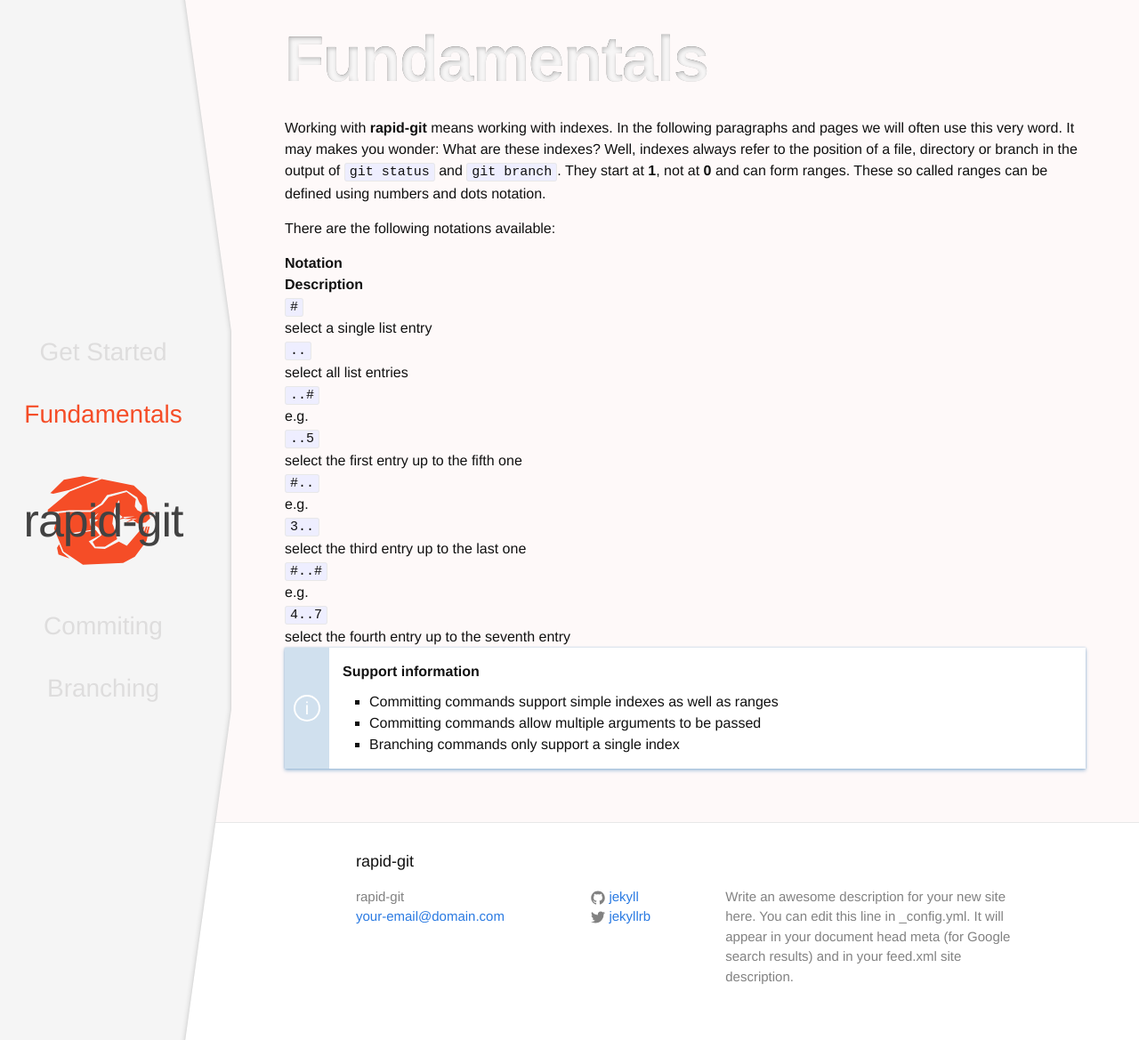
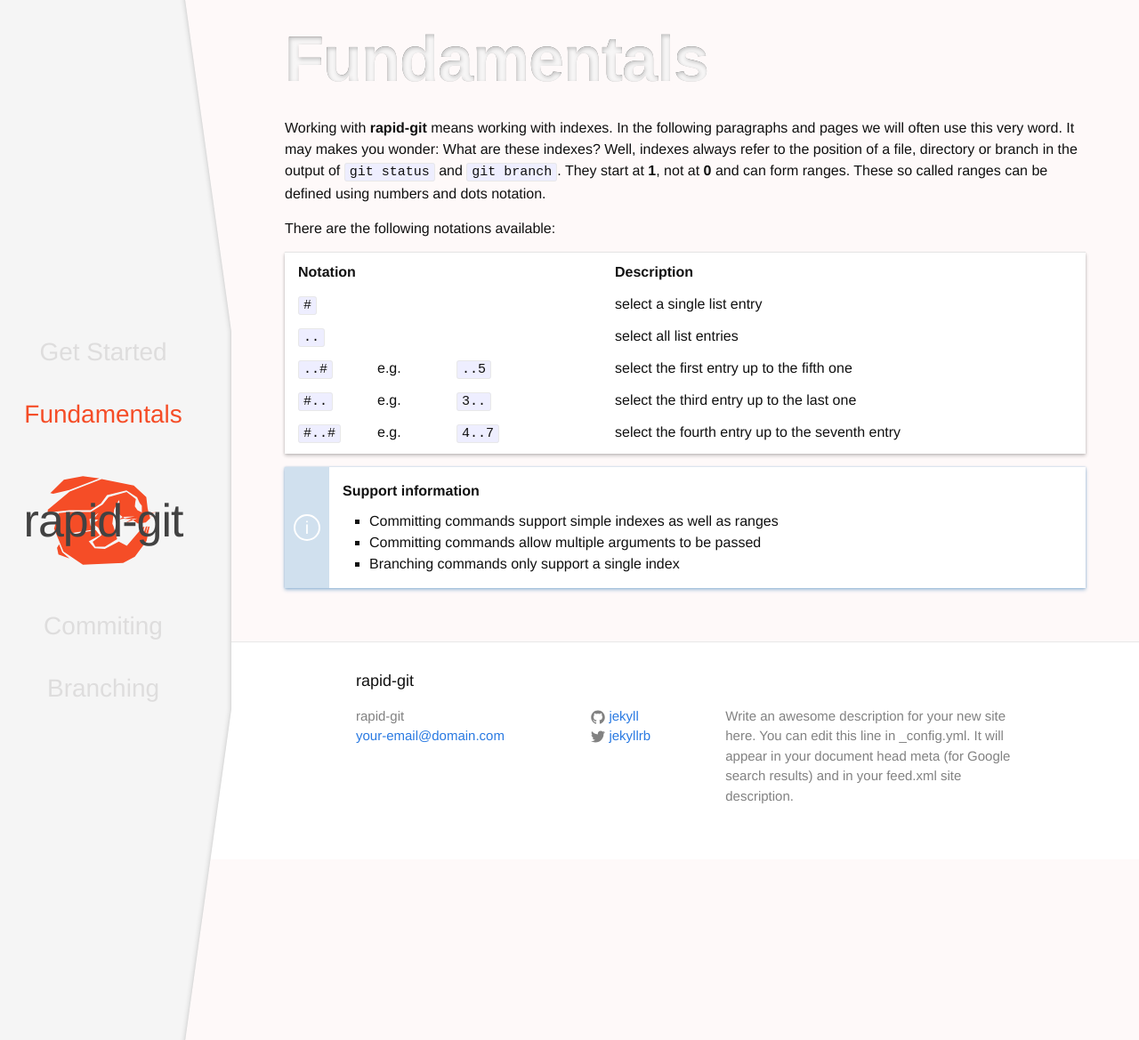
Before and after one commit to rapid-git/rapid-git.github.io, a Jekyll site: the page built from fundamentals.html, in a window 1280 px wide and 1169 px high. Shown: the whole window at 89% size. Built offline with Jekyll 4.4.1, drawn with Linux system fonts in a browser that asks for light colours.

Commit message:
adding a grid styling

```diff
--- /dev/null
+++ b/_sass/_grid.scss
@@ -0,0 +1,68 @@
+/**
+ * Grids
+ */
+ .grid {
+   display: block;
+   box-sizing: border-box;
+   margin-bottom: 15px;
+   padding: 5px;
+   background-color: white;
+   box-shadow:  0 -1px 0 #e5e5e5,
+                0 0 2px rgba(0,0,0,.12),
+                0 2px 4px rgba(0,0,0,.24);
+
+   @extend %clearfix;
+
+  //  &.framed {
+  //    border: 1px solid $grey-color;
+  //    border-radius: 4px;
+  //  }
+
+   > .cell {
+     display: inline-block;
+     float: left;
+     box-sizing: border-box;
+     padding: 5px 10px;
+     min-height: 36px;
+
+     &.one {
+       width: 10%;
+     }
+
+     &.two {
+       width: 20%;
+     }
+
+     &.three {
+       width: 30%;
+     }
+
+     &.four {
+       width: 40%;
+     }
+
+     &.five {
+       width: 50%;
+     }
+
+     &.six {
+       width: 60%;
+     }
+
+     &.seven {
+       width: 70%;
+     }
+
+     &.eight {
+       width: 80%;
+     }
+
+     &.nine {
+       width: 90%;
+     }
+
+     &.ten {
+       width: 100%;
+     }
+   }
+ }
--- a/css/main.scss
+++ b/css/main.scss
@@ -61,6 +61,7 @@ $on-laptop:        800px;
         "block-link",
         "header-left",
         "box",
+        "grid",
         "panel",
         "console",
         "syntax-highlighting"
```
